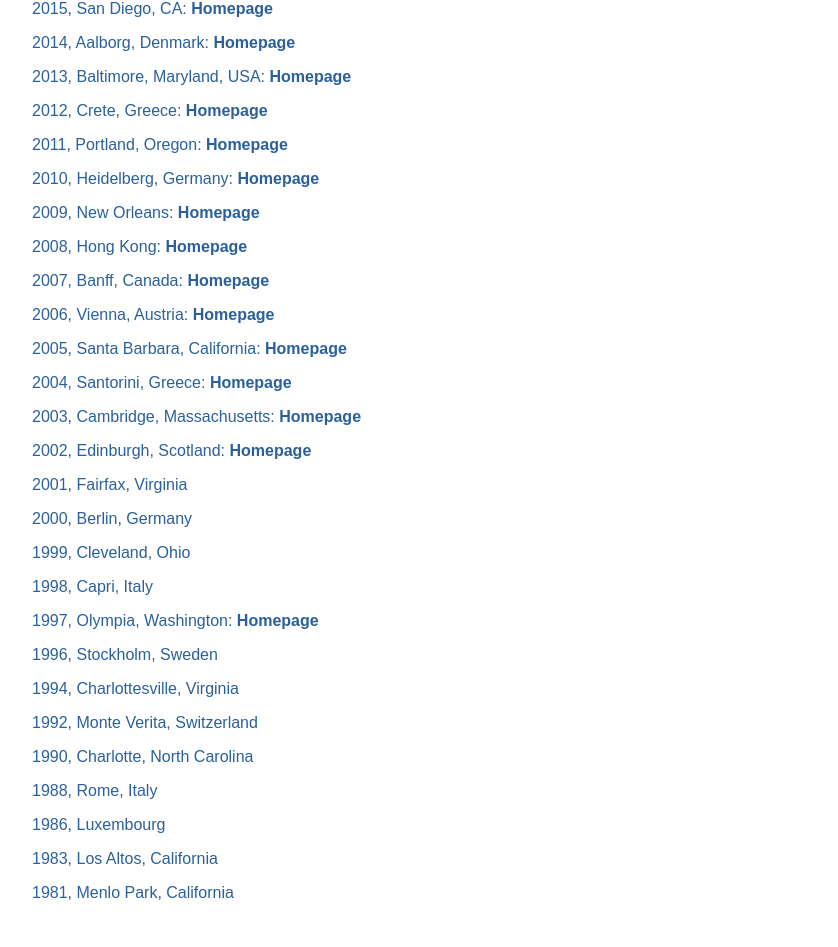
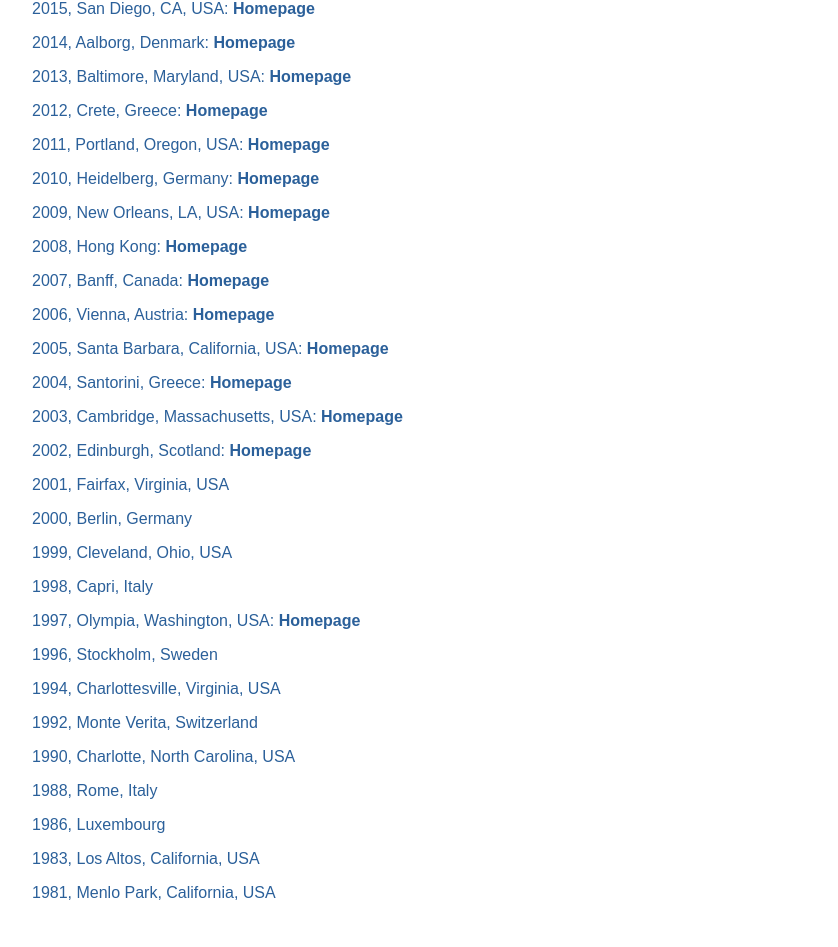
Before and after one commit to SSDBM/ssdbm.github.io, a plain HTML site: page index.html in a window 1280 px wide. Shown: the part 614-1561 px from the top of the page, without its empty margins (0-838 px from the left). Drawn offline with Linux system fonts and the light colour scheme.

Commit message:
Added USA to all relevant entries.

```diff
--- a/index.html
+++ b/index.html
@@ -36,33 +36,33 @@
 </div>
 <div id="past-conferences" class="SecondHeader">Past SSDBM Conferences</div>
 <div id="conflist">
-  <p class="Conflist">2015, San Diego, CA: <a href="http://www.ssdbm2015.org/">Homepage</a></p>
+  <p class="Conflist">2015, San Diego, CA, USA: <a href="http://www.ssdbm2015.org/">Homepage</a></p>
   <p class="Conflist">2014, Aalborg, Denmark: <a href="http://ssdbm2014.org/">Homepage</a></p>
   <p class="Conflist">2013, Baltimore, Maryland, USA: <a href="http://www.ssdbm2013.org/">Homepage</a></p>
   <p class="Conflist">2012, Crete, Greece: <a href="http://cgi.di.uoa.gr/~ssdbm12">Homepage</a></p>
-  <p class="Conflist">2011, Portland, Oregon: <a href="http://ssdbm2011.ssdbm.org">Homepage</a></p>
+  <p class="Conflist">2011, Portland, Oregon, USA: <a href="http://ssdbm2011.ssdbm.org">Homepage</a></p>
   <p class="Conflist">2010, Heidelberg, Germany: <a href="http://dbs.ifi.uni-heidelberg.de/ssdbm2010/">Homepage</a></p>
-  <p class="Conflist">2009, New Orleans: <a href="http://ssdbm09.cs.uno.edu/">Homepage</a></p>
+  <p class="Conflist">2009, New Orleans, LA, USA: <a href="http://ssdbm09.cs.uno.edu/">Homepage</a></p>
   <p class="Conflist">2008, Hong Kong: <a href="http://i.cs.hku.hk/~ssdbm/">Homepage</a></p>
   <p class="Conflist">2007, Banff, Canada: <a href="http://ssdbm2007.cpsc.ucalgary.ca/">Homepage</a></p>
   <p class="Conflist">2006, Vienna, Austria: <a href="http://www.ocg.at/ssdbm2006">Homepage</a></p>
-  <p class="Conflist">2005, Santa Barbara, California: <a href="http://2005.ssdbm.org">Homepage</a></p>
+  <p class="Conflist">2005, Santa Barbara, California, USA: <a href="http://2005.ssdbm.org">Homepage</a></p>
   <p class="Conflist">2004, Santorini, Greece: <a href="http://cgi.di.uoa.gr/%7Essdbm04/">Homepage</a></p>
-  <p class="Conflist">2003, Cambridge, Massachusetts: <a href="http://hercules.cs.ucr.edu/ssdbm2003/">Homepage</a></p>
+  <p class="Conflist">2003, Cambridge, Massachusetts, USA: <a href="http://hercules.cs.ucr.edu/ssdbm2003/">Homepage</a></p>
   <p class="Conflist">2002, Edinburgh, Scotland: <a href="http://www.ssdbm2002.ed.ac.uk/">Homepage</a></p>
-  <p class="Conflist">2001, Fairfax, Virginia</p>
+  <p class="Conflist">2001, Fairfax, Virginia, USA</p>
   <p class="Conflist">2000, Berlin, Germany</p>
-  <p class="Conflist">1999, Cleveland, Ohio</p>
+  <p class="Conflist">1999, Cleveland, Ohio, USA</p>
   <p class="Conflist">1998, Capri, Italy</p>
-  <p class="Conflist">1997, Olympia, Washington: <a href="http://www.cs.wisc.edu/%7Eyannis/ssdbm.html">Homepage</a></p>
+  <p class="Conflist">1997, Olympia, Washington, USA: <a href="http://www.cs.wisc.edu/%7Eyannis/ssdbm.html">Homepage</a></p>
   <p class="Conflist">1996, Stockholm, Sweden</p>
-  <p class="Conflist">1994, Charlottesville, Virginia</p>
+  <p class="Conflist">1994, Charlottesville, Virginia, USA</p>
   <p class="Conflist">1992, Monte Verita, Switzerland</p>
-  <p class="Conflist">1990, Charlotte, North Carolina</p>
+  <p class="Conflist">1990, Charlotte, North Carolina, USA</p>
   <p class="Conflist">1988, Rome, Italy</p>
   <p class="Conflist">1986, Luxembourg</p>
-  <p class="Conflist">1983, Los Altos, California</p>
-  <p class="Conflist">1981, Menlo Park, California</p>
+  <p class="Conflist">1983, Los Altos, California, USA</p>
+  <p class="Conflist">1981, Menlo Park, California, USA</p>
 </div>
 <div id="footer">
   <p class="FourthHeaderCopy"><a href="https://github.com/SSDBM/ssdbm.gihub.io"><img id="github" src="GitHub-Mark-32px.png"/> Source code</a> on GitHub, contributions welcome.</p>
```
